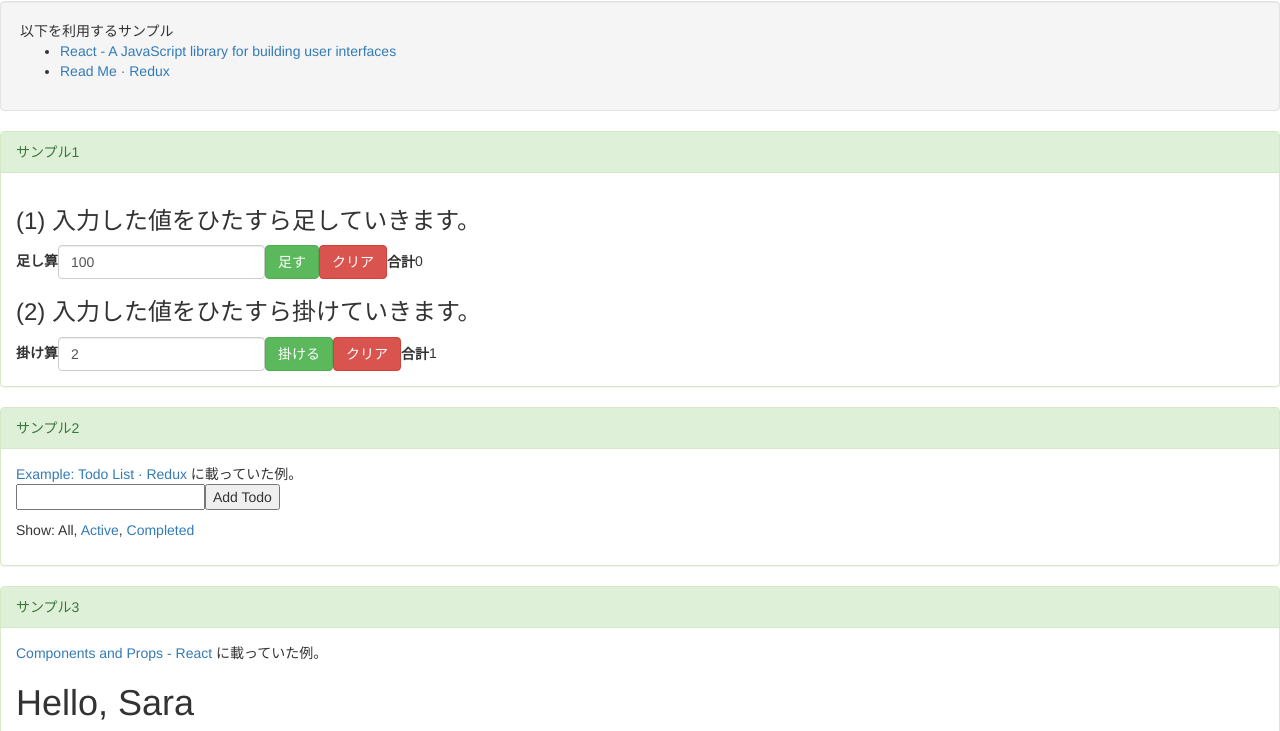
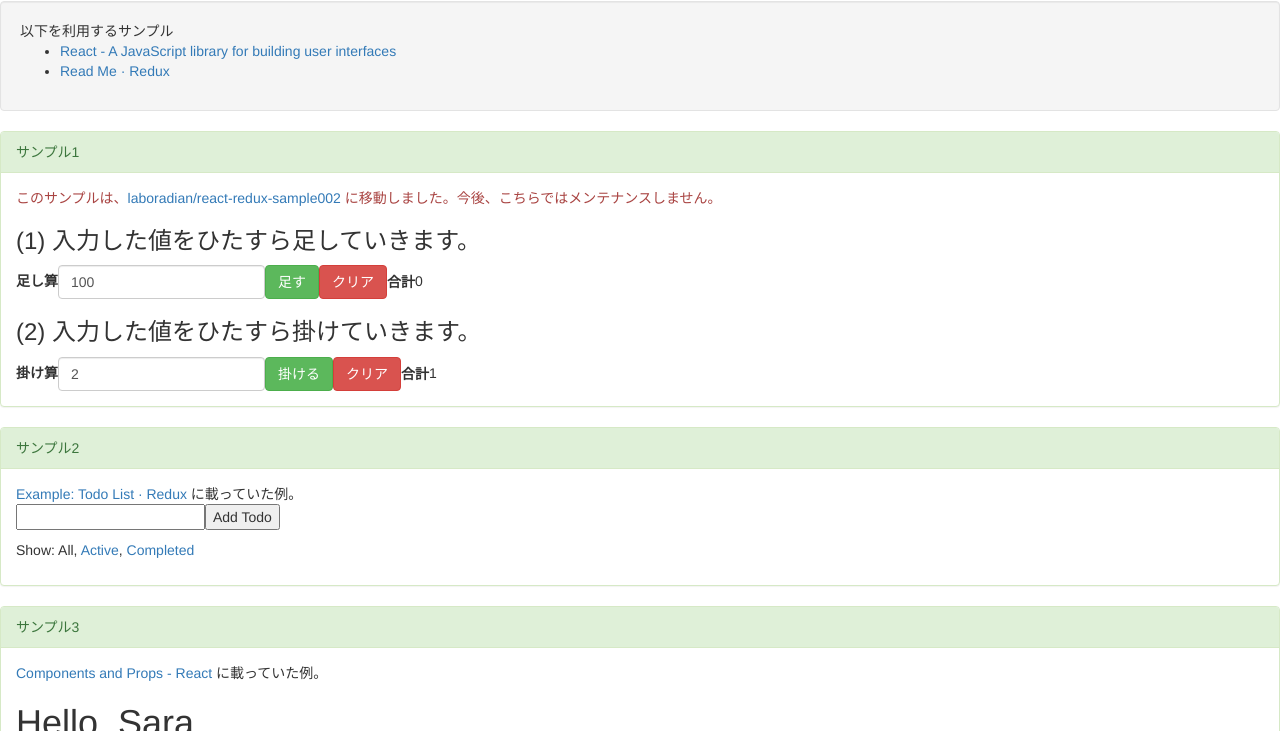
Before and after one commit to laboradian/react-redux-sample001, a React app: page src/index.html in a window 1280 px wide. Shown: the part 69-800 px from the top of the page. Built offline with nearby package versions, Linux system fonts and the light colour scheme.

Commit message:
Add description into HTML

```diff
--- a/src/index.html
+++ b/src/index.html
@@ -25,6 +25,7 @@
   <div class="panel panel-success">
     <div class="panel-heading">サンプル1</div>
     <div class="panel-body">
+      <p class="text-danger">このサンプルは、<a href="https://github.com/laboradian/react-redux-sample002">laboradian/react-redux-sample002</a> に移動しました。今後、こちらではメンテナンスしません。</p>
       <section>
         <h3>(1) 入力した値をひたすら足していきます。</h3>
         <div id="root-addition"></div>
```
Also changed, not shown: dist/index.html.
